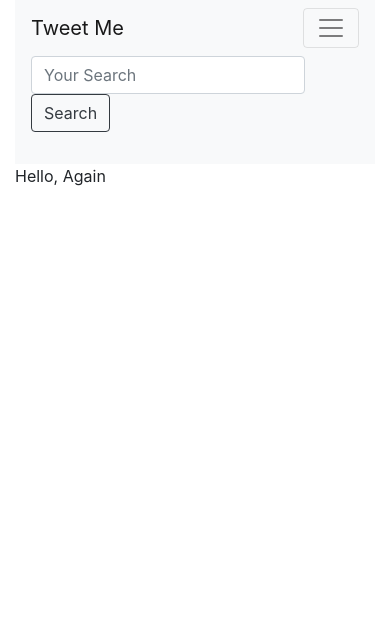
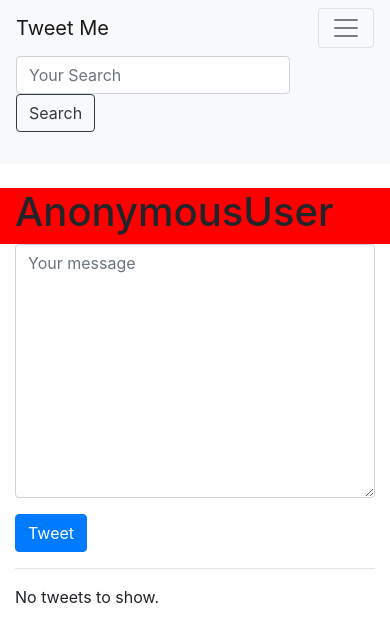
Before and after one commit to eniseirem/django_tweetme, a Django app: page / in a window 390 px wide. Shown: the top 642 px of the page. Run offline with Django 3.2, Linux system fonts and the light colour scheme; data that the repository does not hold is empty; some libraries are stand-ins or nearby versions.

Commit message:
Create Tweer added
Minor changes with bootstrap

```diff
--- a/tweetme_project/templates/base.html
+++ b/tweetme_project/templates/base.html
@@ -13,9 +13,10 @@
         <!--<script src="https://stackpath.bootstrapcdn.com/bootstrap/4.3.1/js/bootstrap.min.js" ></script>-->
   </head>
   <body>
+    {% include "navbar.html" %}
+<br/>
 
 <div class="container">
-    {% include "navbar.html" %}
     {% block content %}
     {% endblock content %}
 </div>
--- a/tweetme_project/templates/navbar.html
+++ b/tweetme_project/templates/navbar.html
@@ -1,4 +1,5 @@
 <nav class="navbar navbar-expand-lg navbar-light bg-light">
+  <div class="container">
   <a class="navbar-brand" href="{% url 'home' %}"> Tweet Me </a>
   <button class="navbar-toggler" type="button" data-toggle="collapse" data-target="#navbarSupportedContent" aria-controls="navbarSupportedContent" aria-expanded="false" aria-label="Toggle navigation">
     <span class="navbar-toggler-icon"></span>
@@ -29,5 +30,5 @@
 
   </div>
     {% include "tweets/search_form.html" %}
-
+</div>
 </nav>
--- a/tweetme_project/urls.py
+++ b/tweetme_project/urls.py
@@ -19,11 +19,12 @@ from django.urls import path, include
 from django.conf import settings
 from django.conf.urls.static import static
 
+from tweets.views import TweetListView
 from tweetme import views
 
 urlpatterns = [
     path('admin/', admin.site.urls),
-    path('', views.home, name="home"),
+    path('', TweetListView.as_view(), name="home"),
     path('tweet/', include(('tweets.urls', "Tweet"), namespace='tweet')),
 
 ]
--- a/tweets/forms.py
+++ b/tweets/forms.py
@@ -3,6 +3,8 @@ from django import forms
 from tweets.models import Tweet
 
 class TweetModelForm(forms.ModelForm):
+    content = forms.CharField(label='', widget=forms.Textarea(attrs={'placeholder':"Your message", 'class':"form-control"}))
+   #this will edit Meta
     class Meta:
         model = Tweet
         fields = [
--- a/tweets/templates/tweets/create_view.html
+++ b/tweets/templates/tweets/create_view.html
@@ -5,5 +5,8 @@
 {% block title %}Create Tweet | {{ block.super }}{% endblock title %}
 
 {% block content %}
+<div class="row">
+    <div class="col-sm-8 offset-sm-2"
 {% include "tweets/form.html"  with form=form btn_title='Tweet' %}
+</div>
 {% endblock content %}
--- a/tweets/templates/tweets/form.html
+++ b/tweets/templates/tweets/form.html
@@ -1,14 +1,6 @@
-<!DOCTYPE html>
-<html lang="en">
-<head>
-    <meta charset="UTF-8">
-    <title>Title</title>
-</head>
-<body>
-<form class='form' method='POST' action="">
+
+<form class='form' method='POST' action="{{ action_url}}">
     {% csrf_token %}
 {{ form.as_p}}
-    <input type="submit" value="{{ btn_title }}" />
+    <input type="submit" class="btn btn-primary" value="{{ btn_title }}" />
     </form>
-</body>
-</html>
--- a/tweets/templates/tweets/tweet_list.html
+++ b/tweets/templates/tweets/tweet_list.html
@@ -2,11 +2,19 @@
 
 {% block content %}
 
-<br/>
+<div class='row'>
+    <div class="col-sm-3" style="background-color: red">
+        <h1>{{request.user}}</h1>
+    </div>
 
+    <div class='col-sm-9'>
+        {% if not request.GET.q %}
+        <div class=''>
+            {% include "tweets/form.html" with form=create_form action_url=create_url btn_title="Tweet"%}
 
-<div class='row'>
-    <div class='col-sm-8 col-sm-offset-2'>
+        </div>
+        <hr/>
+        {% endif %}
         {% for object in object_list %}
         <div class="media">
             <div class="media-left">
@@ -18,9 +26,9 @@
             </div>
             <div class="media-body">
 
-        <p>{{object.content}}<br/>
+                {{object.content}}<br/>
                 via {{ object.user}} |
-            {{ object.timestamp|timesince}} ago | <a href="{{object.get_absolute_url }}" >View </a>
+                {{ object.timestamp|timesince}} ago | <a href="{{object.get_absolute_url }}">View </a>
             </div>
         </div>
 
--- a/tweets/urls.py
+++ b/tweets/urls.py
@@ -1,9 +1,11 @@
 from django.urls import path
+from django.views.generic.base import RedirectView
 
 from tweets import views
 
 urlpatterns = [
-    path('', views.TweetListView.as_view(), name="list"),
+    path('', RedirectView.as_view(url='None')),
+    path('search/', views.TweetListView.as_view(), name="list"),
     path('create/', views.TweetCreateView.as_view(), name="create"),
     path('<pk>/', views.TweetDetailView.as_view(), name="detail"),
     path('<pk>/update/', views.TweetUpdateView.as_view(), name="update"),
--- a/tweets/views.py
+++ b/tweets/views.py
@@ -68,7 +68,8 @@ class TweetListView(ListView):
 
     def get_context_data(self, **kwargs):
         context = super().get_context_data(**kwargs)
-
+        context['create_form'] = TweetModelForm()
+        context['create_url'] = reverse_lazy('tweet:create')
         # context["another list"] = Tweet.objects.all()
         return context
 
```
Also changed, not shown: tweets/templates/tweets/tweet_detail.html (+9 -2 lines). Lines whose indentation alone changed are shown as unchanged.
